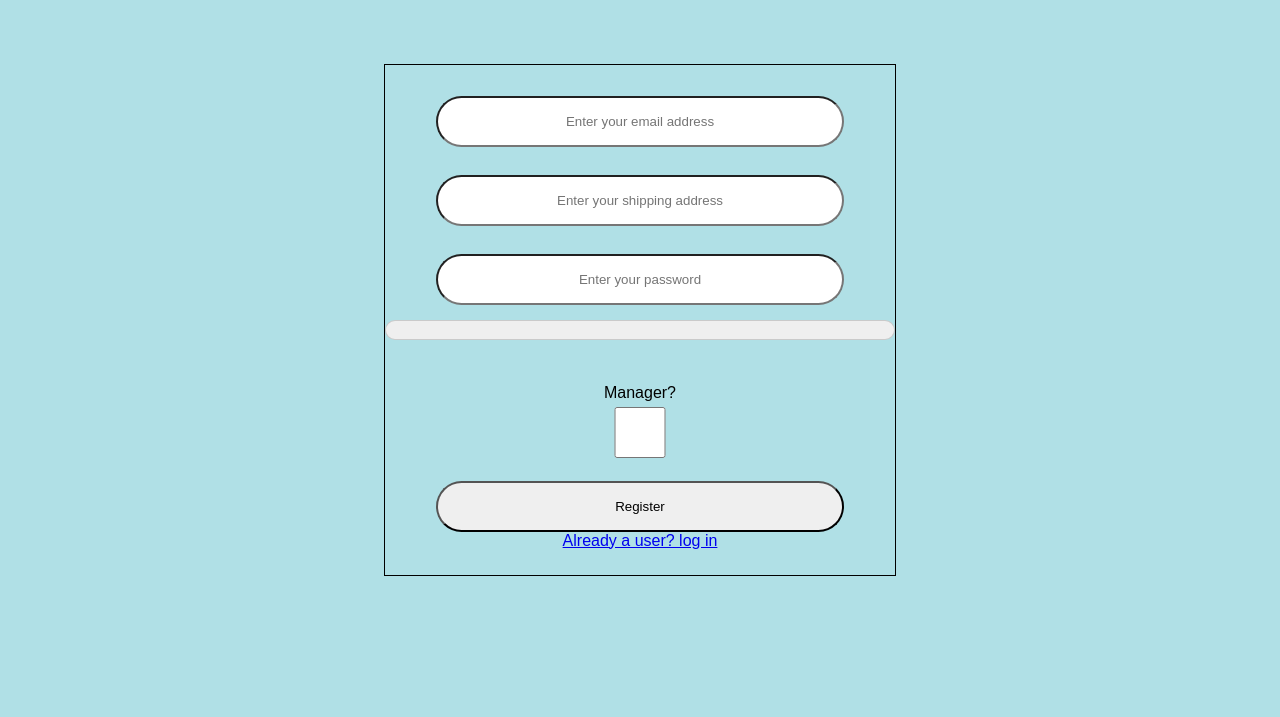
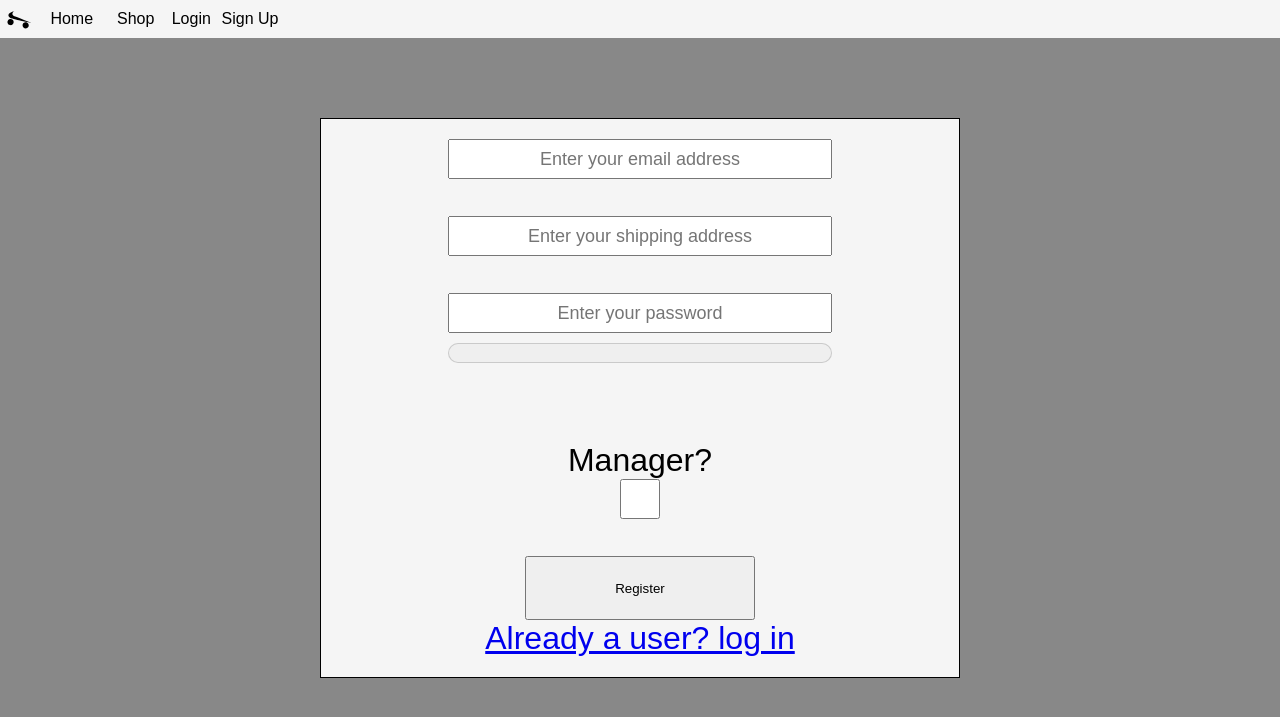
Before and after one commit to NathanH2111/BikeShop, a Flask app: page /register in a window 1280 px wide. Shown: the top 717 px of the page. Run offline with Flask 2, Linux system fonts and the light colour scheme; some libraries are stand-ins or nearby versions.

Commit message:
Styling changes to login and register, fixed authentication glitch

```diff
--- a/app.py
+++ b/app.py
@@ -37,15 +37,17 @@ con.close()
 #render Admin page and pass bike data to the page
 @app.route('/administrator')
 def admin():
-   if data.check_admin(cusr):return render_template('login.html',error='Please Log in To your Account')
-   con = data.connect()
-   cur = con.cursor()
-   cur.execute('SELECT * FROM bikestock')
-   dat = cur.fetchall()
-   return render_template('admin.html',bikes = dat )
+   if not data.check_admin(cusr):return render_template('login.html',error='Please Log in To your Account')
+   else:
+      con = data.connect()
+      cur = con.cursor()
+      cur.execute('SELECT * FROM bikestock')
+      dat = cur.fetchall()
+      return render_template('admin.html',bikes = dat,idcode=cusr )
 
 @app.route('/administrator',methods=['POST','GET'])
 def addBikes():
+   if not data.check_admin(cusr):return render_template('login.html',error='Please Log in To your Account')
    # Proccess input from the add bikes form
    if 'add' in request.form:
       name = request.form.get('name')
@@ -125,10 +127,10 @@ def mngrAuth():
 
       return redirect(url_for('renderLogin')) # redirect to login page
 
-   else:return redirect(url_for('renderRegister',error='Invalid code'))# return error if password is incorrect
+   else:return redirect(url_for('renderRegister',error='Invalid code')) # return error if password is incorrect
 
 @app.route("/login")
-def renderLogin():return render_template('login.html',error = '')# render login template
+def renderLogin():return render_template('login.html',error = '') # render login template
 
 @app.route('/login',methods = ['POST','GET'])
 def loginFunc():
@@ -150,7 +152,7 @@ def loginFunc():
    if bcrypt.checkpw(password,tempPass):
       global cusr
       cusr = int(users[0][3])# save user code for later use
-      if users[0][1] == 'A':return redirect(url_for('admin',idcode = cusr))#if user is an admin redirect to admin page
+      if users[0][1] == 'A':return redirect(url_for('admin'))#if user is an admin redirect to admin page
 
       if users[0][1] == 'U':return redirect(url_for('renderShop',idcode = cusr))#if user is a regular user redirect to the shop
       return render_template('Login.html',error=' oops! An error occured please try to log in again in a few minutes')
@@ -177,7 +179,7 @@ def register_register():
       if password == None:return render_template('Register.html',error=' please input a password')
 
       if not check:
-         if re.match('(?=^.{8,}$)(?=.*\d)(?=.*[!@#$%^&*]+)(?![.\n])(?=.*[A-Z])(?=.*[a-z]).*$',password):return render_template('register.html',error='Passwords must contaion one uppercase one lowercase one number and one symbol \n passwords must be at least 8 characters long')
+         if not re.match('/^(?=.*\d).{8,}$/',password):return render_template('Register.html',error = ' password not strong enough')
          if mgr == '1':# if the manager checkbox is checked store the registration data in a list and redirect to the admin login page for manager authorization
             global tempData
             tempData = [userName,data.encrypt_text(userAddress),bcrypt.hashpw(password.encode('utf-8'),bcrypt.gensalt(10))]
@@ -198,6 +200,8 @@ def renderShop():
    return render_template('shop.html') # render the shop template
 @app.route("/logout")
 def renderLogout():
+   global cusr
+   cusr = ''
    return render_template('login.html')
 @app.route("/logout")
 def logOut():
--- a/data.py
+++ b/data.py
@@ -47,6 +47,8 @@ def check_admin(num):
     con.close()
     print(data)
     for i in range(len(data)):
-        if data[i][0] == num and data[i][1]:
+
+        if data[i][0] == num and data[i][1] == 'A':
+            print(data[i][0],data[i][1])
             return True
     return False
--- a/static/css/register.css
+++ b/static/css/register.css
@@ -58,35 +58,113 @@ meter[value="1"]::-moz-meter-bar { background: red; }
 meter[value="2"]::-moz-meter-bar { background: yellow; }
 meter[value="3"]::-moz-meter-bar { background: orange; }
 meter[value="4"]::-moz-meter-bar { background: green; }
+        /* width */
+::-webkit-scrollbar {
+  width: 5px;
+}
 
-body{
-    width:100%;
-    height: 80vh;
-    background-color:powderblue;
+/* Track */
+::-webkit-scrollbar-track {
+  background: #f1f1f1;
+}
+
+/* Handle */
+::-webkit-scrollbar-thumb {
+  background: #888;
+}
+
+/* Handle on hover */
+::-webkit-scrollbar-thumb:hover {
+  background: #555;
+}
+
+        *
+        {
+            font-family: Sans-Serif;
+            margin:0;
+            padding:0;
+            box-sizing: border-box;
+        }
+        body{
+            background-color: #888;
+            font-size:xx-large;
+            width:100%;
+            height:80vh;
+        }
+        /* .hero
+    {
+        border-radius: 25px;
+        width:200px;
+        height:50px;
+        text-align: center;
+    } */
+    form{
+        display:flex;
+        flex-direction: column;
+        justify-content:space-evenly;
+        margin:auto;
+    }
+    input{
+        font-size:large;
+        text-align:center;
+        width:30vw;
+        height:5vh;
+    }
+    button
+    {
+        margin:auto;
+        width:60%;
+        height:8vh;
+    }
+    .general
+    {
+        margin:auto;
+        margin-top:10vh;
+        border: 1px solid black;
+        width:50vw;
+        height:70vh;
+        background-color: #f5f5f5;
+        display:flex;
+        flex-direction: column;
+        justify-content: space-around;
+        text-align: center;
+    }
+/* *Navbar Styling */
+
+navbar {
+  font-size:medium;
+   width: 100%;
+   margin-bottom: 5vw;
+}
+
+#navbar-logo {
+   width: 3vw;
+}
+
+#middle-navbar {
+   width: 10%;
+   display: flex;
+   justify-content: space-around;
+}
+
+#right-navbar {
+   width: 10%;
+   display: flex;
+   justify-content: space-around;
 
 }
-form{
-    border:1px solid black;
-    width:40%;
-    height:80%;
-    margin:0 auto;
-    margin-top:5%;
-    display:flex;
-    flex-direction:column;
-    justify-content:center;
-    align-items:center;
 
+#navbar-container {
+   background-color: #f5f5f5;
+   width: 100%;
+   display: flex;
+   align-items: center;
 }
-form input{
-    margin:5px;
-    text-align:center;
-    width: 80%;
-    height:10%;
-    border-radius: 30px;
+
+.navbar-item {
+   color: #000000;
+   float: left;
+   text-decoration: none;
 }
-form button{
-    width: 80%;
-    height: 10%;
-    border-radius: 30px;
-}
-form button:hover{background-color: red; color:white;}
+
+/* *End Navbar Styling */
--- a/templates/admin.html
+++ b/templates/admin.html
@@ -9,6 +9,9 @@
 </head>
 <body>
    		<navbar>
+            <div id="navbar-container">
+				<p>user: {{idcode}}</p>
+                </div>
 			<div id="navbar-container">
 				<img
 					id="navbar-logo"
--- a/templates/register.html
+++ b/templates/register.html
@@ -10,7 +10,47 @@
     <title>Document</title>
 </head>
 <body>
-    <form method="post" action="http://localhost:5000/register">
+  		<navbar>
+			<div id="navbar-container">
+				<img
+					id="navbar-logo"
+					src="static/css/images/logo.svg"
+					alt="Company Logo"
+				/>
+				<div id="middle-navbar">
+					<a
+						href="{{ url_for('renderIndex') }}"
+						class="navbar-item middle-navbar-item"
+						>Home</a
+					>
+					<a
+						href="{{ url_for('renderShop') }}"
+						class="navbar-item middle-navbar-item"
+						>Shop</a
+					>
+				</div>
+				<div id="right-navbar">
+					<a
+						href="{{ url_for('renderLogin') }}"
+						class="navbar-item right-navbar-item"
+						>Login</a
+					>
+					<a
+						href="{{ url_for('renderRegister') }}"
+						class="navbar-item right-navbar-item"
+						>Sign Up</a
+					>
+					<a
+						href="{{ url_for('renderShop') }}"
+						class="navbar-item right-navbar-item"
+						><ion-icon name="bag-outline"></ion-icon
+					></a>
+
+				</div>
+			</div>
+		</navbar>
+  <div class="general">
+    <form class="form1" method="post" action="http://localhost:5000/register">
         <input type="email" name="eml" placeholder="Enter your email address">
         <br/>
         <input type="'text" name="adr" placeholder="Enter your shipping address">
@@ -27,6 +67,8 @@
         <h3>{{error}}</h3>
         <a href="http://localhost:5000/login">Already a user? log in</a>
     </form>
+    </div>
+
 
 
     <script>
```
Also changed, not shown: static/css/login.css (+50 -5 lines), templates/login.html (+41 -5 lines).
